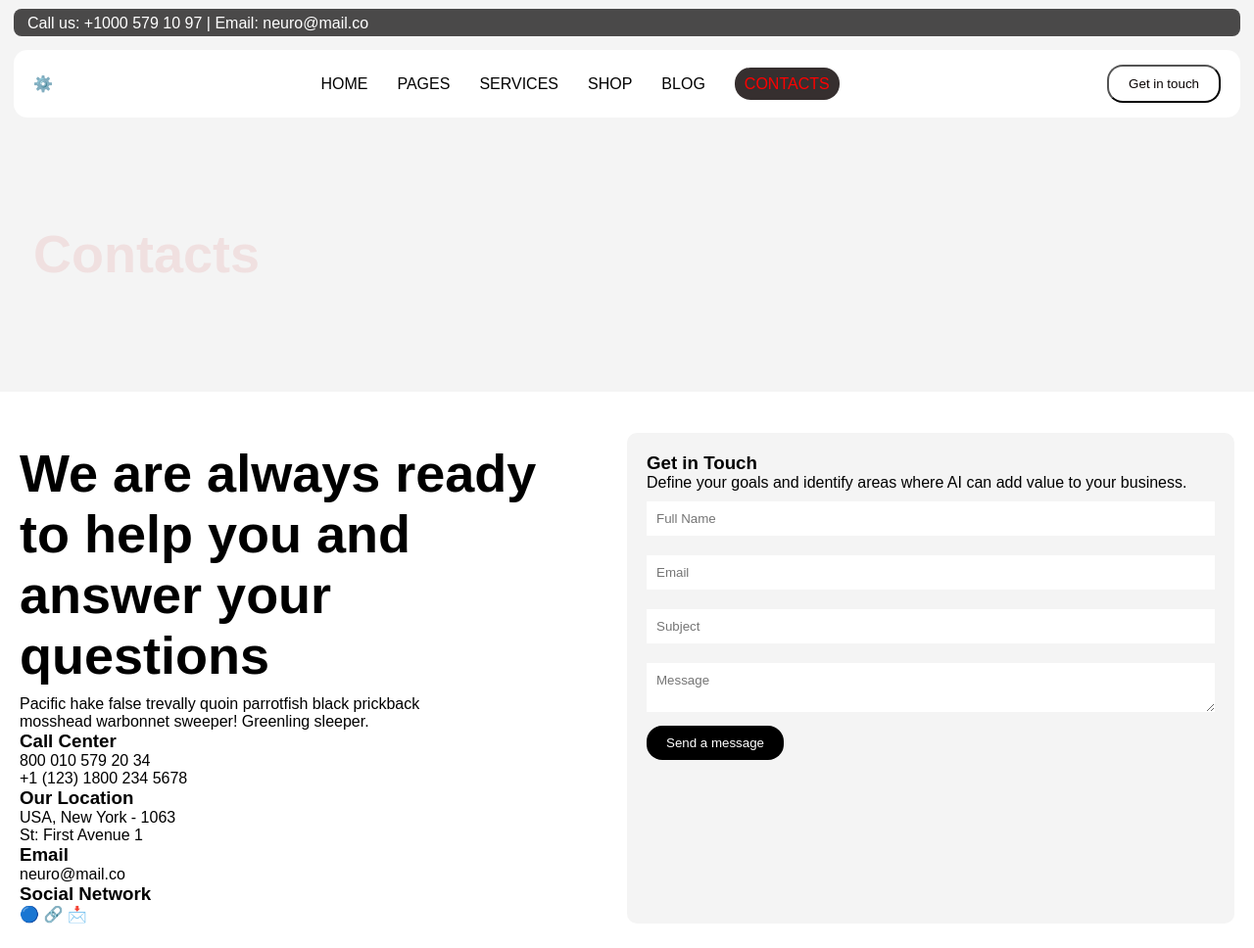
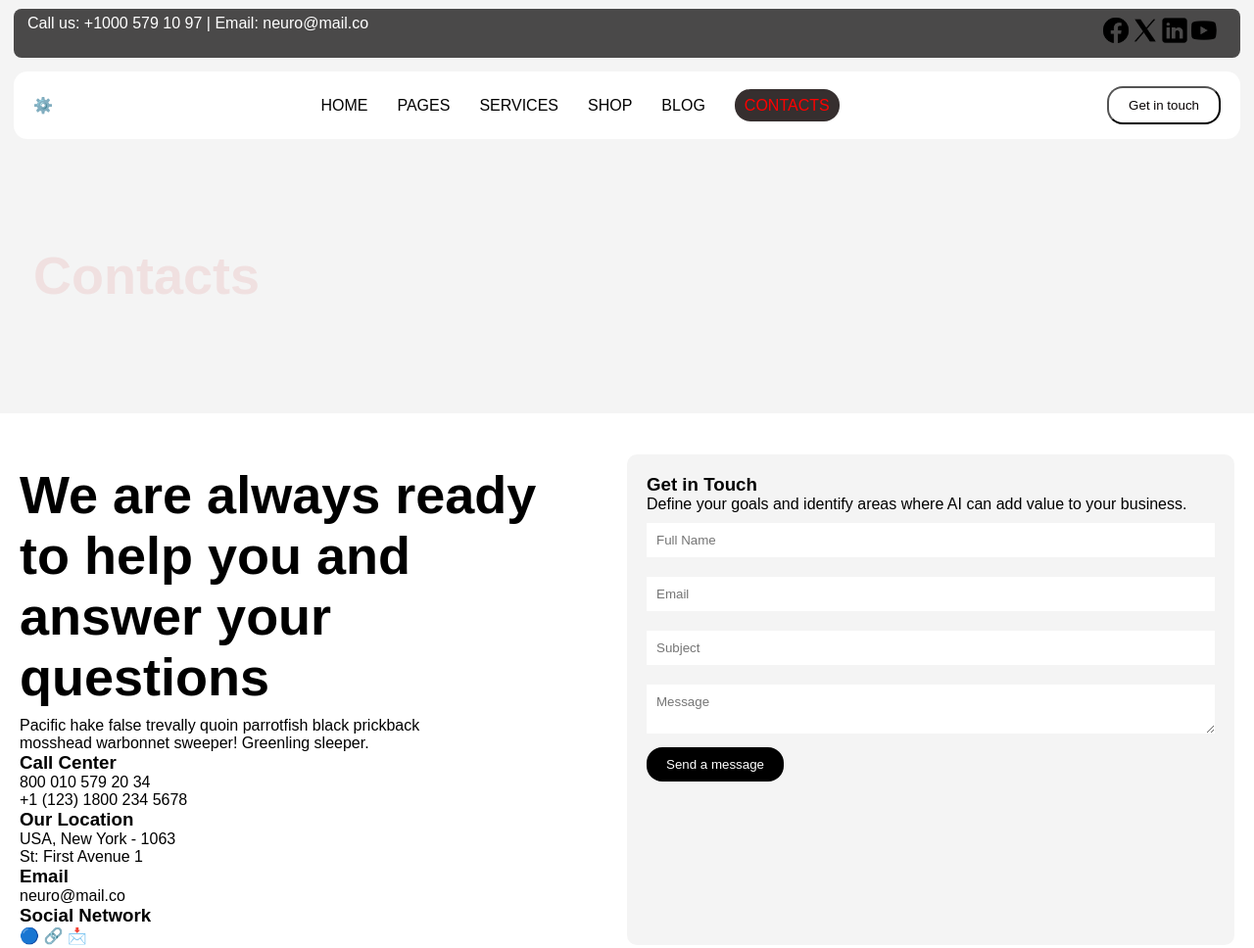
Before and after one commit to StephenLegacy/Code-W--Coder-Web, a plain HTML site: page index.html in a window 1280 px wide. Shown: the top 968 px of the page at 98% size. Drawn offline with Linux system fonts and the light colour scheme.

Commit message:
images commit

```diff
--- a/index.html
+++ b/index.html
@@ -11,8 +11,17 @@
 
         <!-- Header Section -->
         <div class="top-bar">
-            <p>Call us: +1000 579 10 97 | Email: neuro@mail.co</p>
-            </div>
+
+            <p class="call-us">Call us: +1000 579 10 97 | Email: neuro@mail.co </p>
+
+            <div class="icons">
+                <a href=""><img src="/assets/img.icons8.png" alt="facebook"></a>
+               <a href=""><img src="/assets/icons8-twitter-50.png" alt="twitter"></a>
+               <a href=""><img src="/assets/icons8-linkedin-50.png" alt="linkedin"></a>
+               <a href=""><img src="/assets/icons8-youtube-50.png" alt="youtube"></a>
+           </div>
+
+        </div>
 
             <header>
 
--- a/styles.css
+++ b/styles.css
@@ -21,11 +21,13 @@
     margin-top: 0px;
     margin-bottom: 2px;
 }
+
+
 .top-bar{
     background-color: rgb(74, 73, 73);
     color: white;
     align-items: center;
-    height: 28px;
+    height: 50px;
     padding-left: 14px;
     padding-top: 6px;
     padding-bottom: 6px;
@@ -35,8 +37,26 @@
     margin-left: 14px;
     margin-right: 14px;
     border-radius: 8px;
+}
 
+.icons  {
+    position: absolute;
+    justify-content: center;
+    display: flex;
+    size: 4px;
+    top: 6px;
+    bottom: 6px;
+    right: 0;
+    padding: 10px;
+    padding-right: 18px;
+    margin-right: 18px;
+  }
 
+  .icons img {
+    width: 30px; /* Adjust icon width */
+    height: 30px; /* Adjust icon height */
+    object-fit: contain; /* Ensures the image fits well */
+    transition: transform 0.3s ease-in-out; /* Smooth hover effect */
 }
 .navbar {
     display: flex;
```
Also changed, not shown: assets/icons8-linkedin-50.png (added), assets/icons8-twitter-50.png (added), assets/icons8-youtube-50.png (added), assets/img.icons8.png (added).
